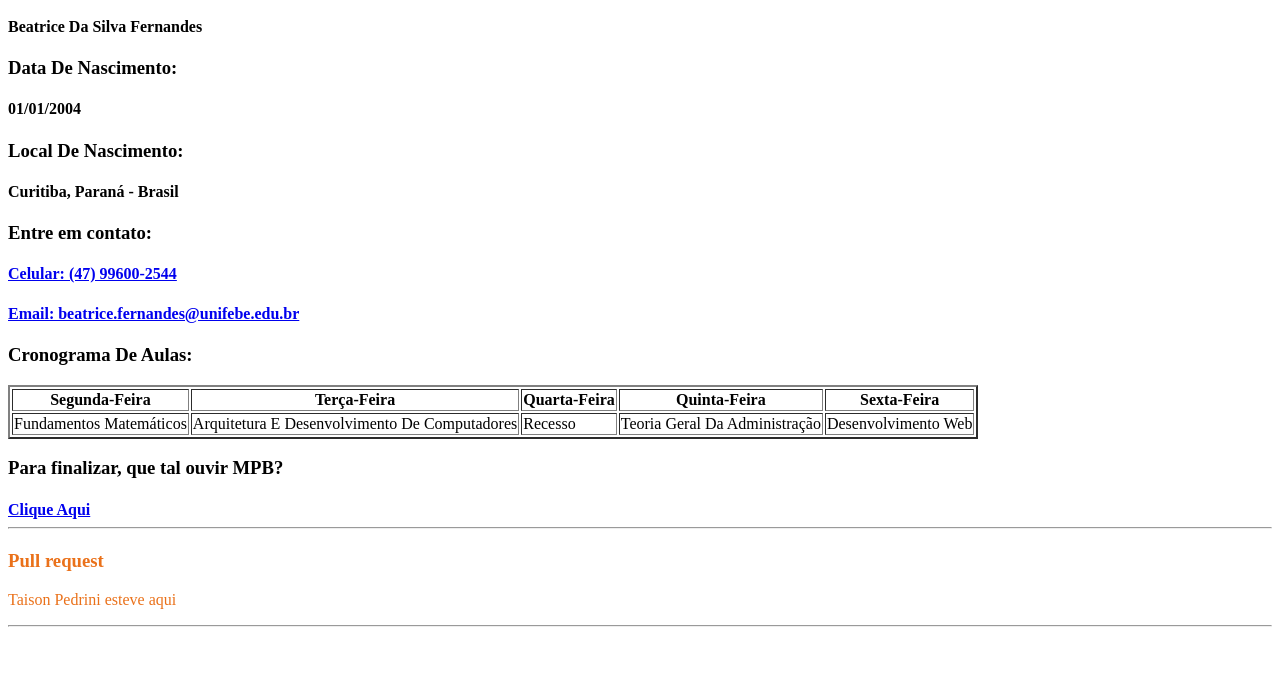
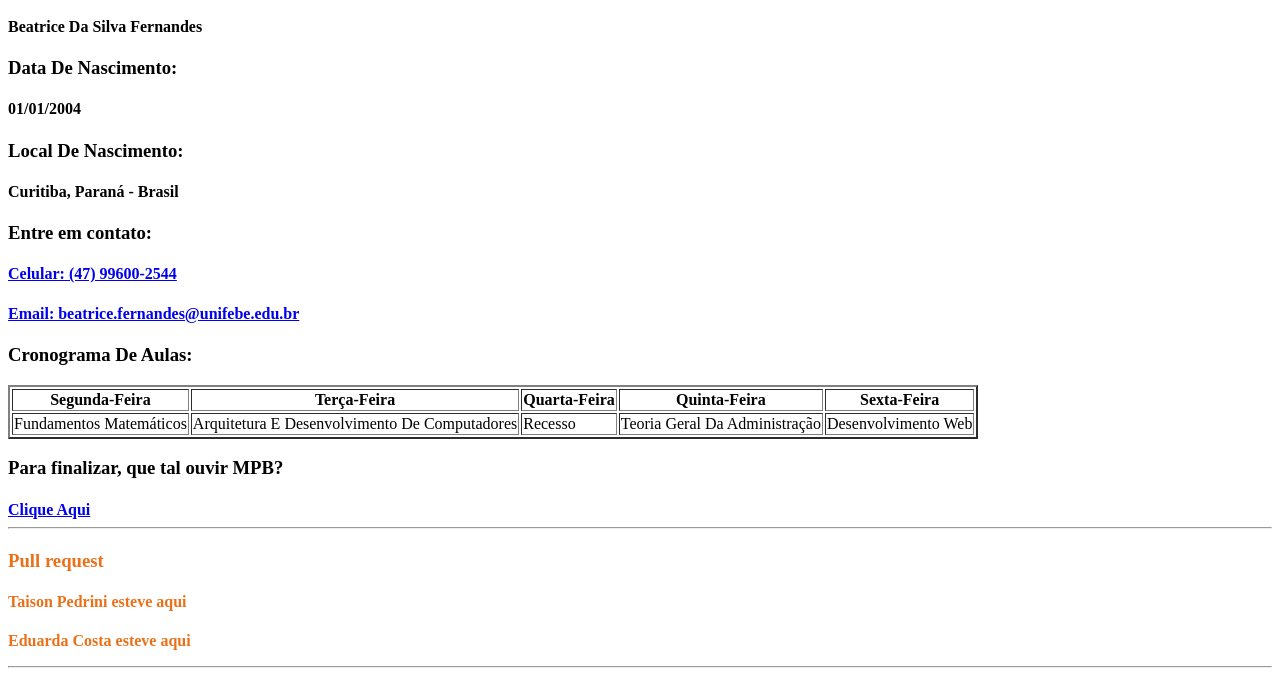
Before and after one commit to dudacost4/beaxs2, a plain HTML site: page index.html in a window 1280 px wide. Shown: the part 375-1065 px from the top of the page. Before the commit the page ends 1010 px from the top, so only its background shows below. Drawn offline with Linux system fonts and the light colour scheme.

Commit message:
Update index.html
Commit/Pull Request Concluído

```diff
--- a/index.html
+++ b/index.html
@@ -40,7 +40,8 @@
     <h4><a href="https://www.deezer.com/br/playlist/12370340883">Clique Aqui</a></h4h>
     <hr>
     <h3 style="color: rgb(234, 113, 26);">Pull request</h3>
-    <p style="color: rgb(234, 113, 26);">Taison Pedrini esteve aqui</p>
+    <h4 style="color: rgb(234, 113, 26);">Taison Pedrini esteve aqui</p>
+    <h4 style="color: rgb(234, 113,26);"> Eduarda Costa esteve aqui</p>
     <hr>
 
 </body>
```
